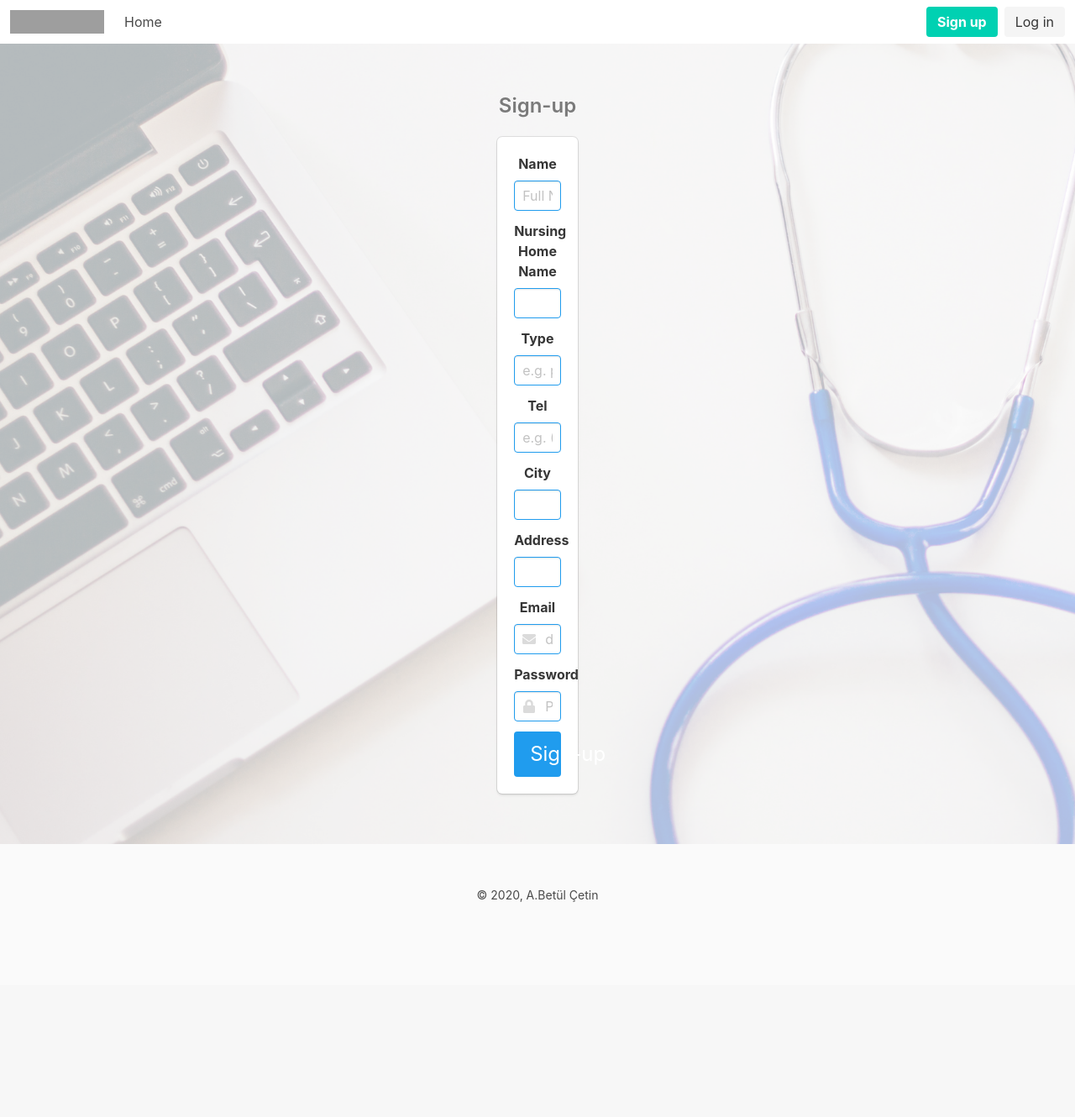
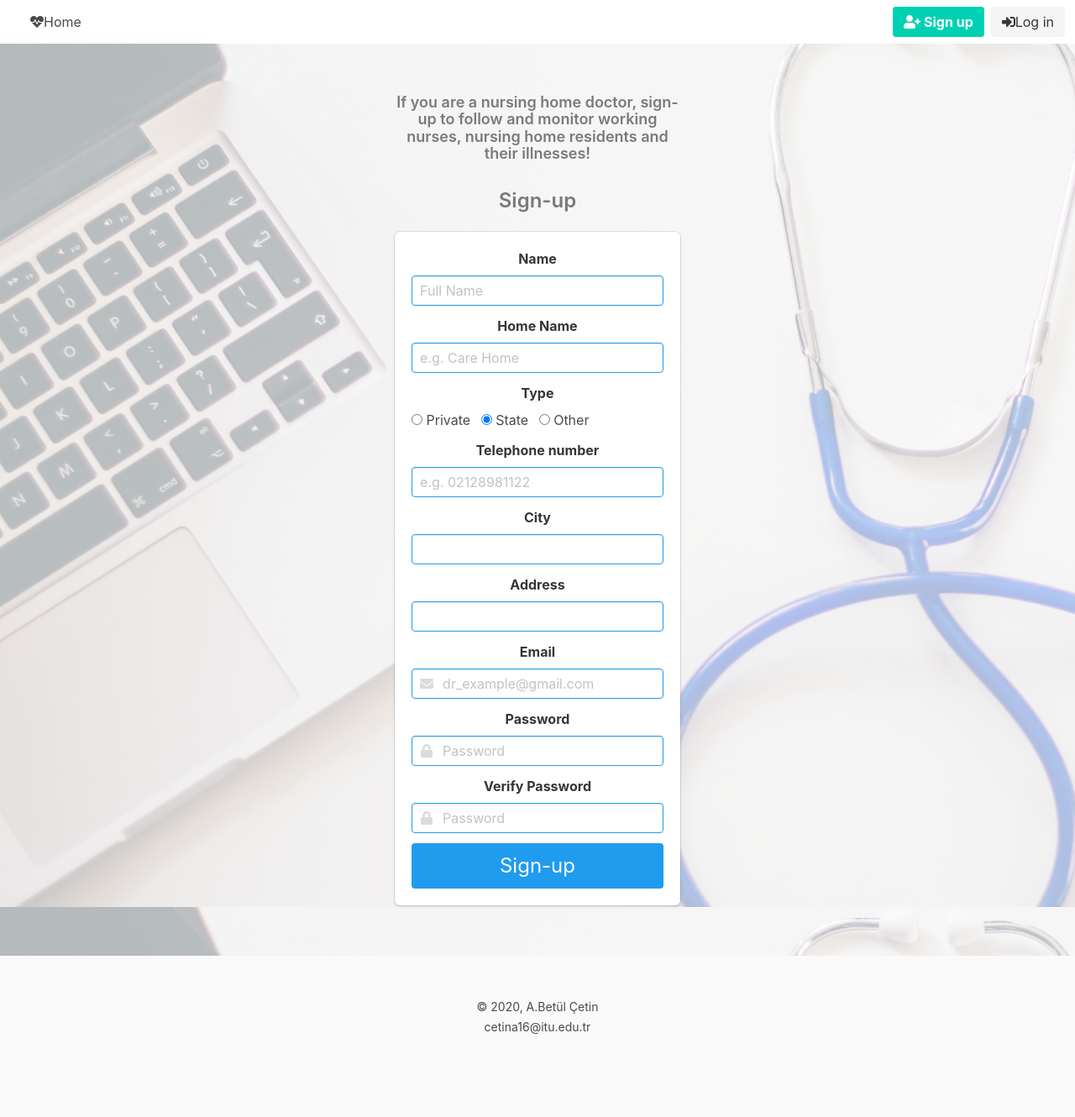
Before and after one commit to cetina16/nursingHome, a Flask app: page /signup in a window 1280 px wide. Shown: the whole page at 84% size. Before the commit the page ends 1074 px from the top, so only its background shows below. Run offline with Flask 2, Linux system fonts and the light colour scheme; parts of the project's set-up code (start-up, migrations or seed data) failed here and were passed over; some libraries are stand-ins or nearby versions; grey boxes are pictures that could not be loaded.

Commit message:
pages modified

```diff
--- a/login.py
+++ /dev/null
@@ -1,4 +0,0 @@
-from passlib.hash import pbkdf2_sha256 as hasher
-password = "doctor1"
-hashed = hasher.hash(password)
-print(hashed)
--- a/server.py
+++ b/server.py
@@ -1,51 +1,30 @@
 from flask import Flask, render_template,request
 import views
-from disease import Disease
-from database import Database
-from flask_login import LoginManager
-from user import get_user
 from flask_mysqldb import MySQLdb
-
-lm = LoginManager()
-
-
-@lm.user_loader
-def load_user(user_id):
-    return get_user(user_id)
-
 
 def create_app():
     app = Flask(__name__)
 
     app.config.from_object("settings")
-    #app.config['SEND_FILE_MAX_AGE_DEFAULT'] = 0
 
     app.add_url_rule("/", view_func=views.home)
-
-    db = MySQLdb.connect(host = "localhost", user ="root", passwd = "1616")
-    app.add_url_rule( "/signup", view_func=views.signup_page, methods=["GET", "POST"])
-    app.add_url_rule( "/diseases", view_func=views.diseases_page, methods=["GET", "POST"])
-    app.add_url_rule( "/residents", view_func=views.residents_page, methods=["GET", "POST"])
-    app.add_url_rule( "/nurses", view_func=views.nurses_page, methods=["GET", "POST"])
-    app.add_url_rule("/resident_edit", view_func=views.resident_add_page, methods=["GET", "POST"]  )
-    app.add_url_rule("/nurse_edit", view_func=views.nurse_add_page, methods=["GET", "POST"]  )
-    app.add_url_rule("/disease_edit", view_func=views.disease_add_page, methods=["GET", "POST"]  )
-    app.add_url_rule("/diseases/<int:disease_key>", view_func=views.disease_page)
-    app.add_url_rule("/nurses/1", view_func=views.nurse_page)
-    app.add_url_rule("/diseases/<int:disease_key>/edit", view_func=views.disease_edit_page, methods=["GET", "POST"])
-
+    app.add_url_rule("/signup", view_func=views.signup_page, methods=["GET", "POST"])
     app.add_url_rule("/login", view_func=views.login_page, methods=["GET", "POST"])
     app.add_url_rule("/logout", view_func=views.logout_page)
     app.add_url_rule("/filter", view_func=views.filter_page)
     app.add_url_rule("/review", view_func=views.review_page)
 
-    lm.init_app(app)
-    lm.login_view = "login_page"
+    app.add_url_rule("/nurse_edit", view_func=views.nurse_add_page, methods=["GET", "POST"]  )
+    app.add_url_rule("/nurses", view_func=views.nurses_page, methods=["GET", "POST"])
 
-    db = Database()
-    db.add_disease(Disease("Diabetes", risklevel=3,period=3))
-    db.add_disease(Disease("Covid-19", risklevel=4))
-    app.config["db"] = db
+    app.add_url_rule("/diseases", view_func=views.diseases_page, methods=["GET", "POST"])
+    app.add_url_rule("/residents", view_func=views.residents_page, methods=["GET", "POST"])
+    app.add_url_rule("/resident_edit", view_func=views.resident_add_page, methods=["GET", "POST"]  )
+    app.add_url_rule("/disease_edit", view_func=views.disease_add_page, methods=["GET", "POST"]  )
+    app.add_url_rule("/diseases/<int:disease_key>", view_func=views.disease_page)
+    app.add_url_rule("/nurses/blabla", view_func=views.nurse_page)
+    app.add_url_rule("/diseases/<int:disease_key>/edit", view_func=views.disease_edit_page, methods=["GET", "POST"])
+
     return app
 
 
--- /dev/null
+++ b/templates/filter.html
@@ -0,0 +1,5 @@
+{% extends "layout.html" %}
+{% block title %}Filter{% endblock %}
+{% block content %}
+    <h1 class="title">Filter</h1>
+{% endblock %}
--- a/templates/layout.html
+++ b/templates/layout.html
@@ -11,10 +11,11 @@
   </head>
   <body>
     <header>
+      <script defer src="https://use.fontawesome.com/releases/v5.14.0/js/all.js"></script>
       <nav class="navbar" role="navigation" aria-label="main navigation">
         <div class="navbar-brand">
-          <a class="navbar-item" href="{{ url_for('home')}}">
-            <img src="https://bulma.io/images/bulma-logo.png" width="112" height="28">
+          <a class="navbar-item" href="{{ url_for('home') }}">
+
           </a>
 
           <a role="button" class="navbar-burger" aria-label="menu" aria-expanded="false" data-target="navbarBasicExample">
@@ -26,14 +27,15 @@
 
         <div id="navbarBasicExample" class="navbar-menu">
           <div class="navbar-start">
-            <a class="navbar-item" href="{{ url_for('home') }}">Home</a>
 
-            {% if current_user.is_admin %}
+            <a class="navbar-item" href="{{ url_for('home') }}"> <i class="fas fa-heartbeat" aria-hidden="true"></i> Home</a>
+
+            {% if islogged %}
             <a class="navbar-item" href="{{ url_for('filter_page') }}">
-              Filter
+              <i class="fas fa-filter" aria-hidden="true"></i>  Filter
             </a>
             <a class="navbar-item" href="{{ url_for('review_page') }}">
-              Review
+              <i class="fas fa-chart-bar" aria-hidden="true"></i>  Analysis
             </a>
 
             <div class="navbar-item has-dropdown is-hoverable">
@@ -69,18 +71,19 @@
             {% endif %}
           </div>
 
+
           <div class="navbar-end">
             <div class="navbar-item">
               <div class="buttons">
-                {% if not current_user.is_authenticated %}
-                <a class="button is-primary"  href="{{ url_for('signup_page') }}">
-                  <strong>Sign up</strong>
-                </a>
-                <a class="button is-light" href="{{ url_for('login_page') }}">Log in</a>
-                {% endif %}
-                {% if current_user.is_authenticated %}
-                {{ current_user.username }}
-                <a class="button is-light" href="{{ url_for('logout_page') }}">Log out</a>
+              {% if not islogged %}
+                <a class="button is-primary"  href="{{ url_for('signup_page') }}"><strong>
+                  <i class="fas fa-user-plus" aria-hidden="true"></i> Sign up</strong></a>
+              <a class="button is-light" href="{{ url_for('login_page') }}">
+                <i class="fas fa-sign-in-alt" aria-hidden="true"></i>Log in</a>
+              {% endif %}
+              {% if islogged %}
+                <a class="button is-light" href="{{ url_for('logout_page') }}">
+                  <i class="fas fa-sign-out-alt" aria-hidden="true"></i> Log out</a>
               {% endif %}
               </div>
             </div>
@@ -89,19 +92,25 @@
       </nav>
     </header>
     <main>
-      {% for message in get_flashed_messages() %}
-      <div class="notification is-info">{{ message }}</div>
-      {% endfor %}
       <section class="section">
         <div class="content">
+
+          {% for message in get_flashed_messages() %}
+            <div class="notification">
+            {{message}}
+            </div>
+          {% endfor %}
+
+
           {% block content %}{% endblock %}
+
         </div>
       </section>
     </main>
 
     <footer class="footer">
       <div class="content">
-        <small>&copy; 2020, A.Betül Çetin </small>
+        <small>&copy; 2020, A.Betül Çetin  <br> cetina16@itu.edu.tr</small>
       </div>
     </footer>
   </body>
--- a/templates/signup.html
+++ b/templates/signup.html
@@ -1,51 +1,65 @@
 {% extends "layout.html" %}
-{% block title %}Sign-up{% endblock %}
+{% block title %} Signup {% endblock %}
 {% block content %}
-
+{% if not islogged %}
 <script defer src="https://use.fontawesome.com/releases/v5.14.0/js/all.js"></script>
 <section class="hero">
-      <div class="container has-text-centered">
-        <div class="column is-4 is-offset-4">
+<div class="container has-text-centered">
+    <div class="column is-4 is-offset-4">
+        <h5 class="title has-text-grey"> If you are a nursing home doctor, sign-up to follow and monitor working nurses, nursing home residents and their illnesses!</h5>
+
         <h3 class="title has-text-grey">Sign-up</h3>
           <div class="box">
                 <form action="" method="post" name="signup">
                 <div class="field">
                     <label for="name" class="label">Name</label>
                     <div class="control">
-                    <input class="input is-info" name="name" required="required" type="text" placeholder="Full Name" value="{{ values['name'] }}"/>
+                    <input class="input is-info" name="name" required="required" type="text" placeholder="Full Name" maxlength = "40" value="{{ values['name'] }}"/>
                     </div>
                 </div>
                 <div class="field">
-                    <label for="homename" class="label">Nursing Home Name</label>
+                    <label for="homename" class="label">Home Name</label>
                     <div class="control">
-                    <input class="input is-info" name="homename" type="text" required="required" value="{{ values['homename'] }}" placeholder=""/>
+                    <input class="input is-info" name="homename" type="text" required="required" value="{{ values['homename'] }}"  maxlength = "40" placeholder="e.g. Care Home"/>
                     </div>
                 </div>
                 <div class="field">
                     <label for="type" class="label">Type</label>
                     <div class="control">
-                    <input class="input is-info" name="type" type="text" required="required" value="{{ values['type'] }}" placeholder="e.g. private"/>
+                      <label class="radio">
+                        <input type="radio" type="text"  name="type" required="required" value="private">
+                        Private
+                      </label>
+                      <label class="radio">
+                        <input type="radio" type="text"  name="type" checked required="required" value="state">
+                        State
+                      </label>
+                      <label class="radio">
+                        <input type="radio" type="text"  name="type" required="required" value="other">
+                        Other
+                      </label>
+
                     </div>
                 </div>
 
 
                 <div class="field">
-                    <label for="tel" class="label">Tel</label>
+                    <label for="tel" class="label">Telephone number</label>
                     <div class="control">
-                    <input class="input is-info" name="tel" type="tel" required="required" value="{{ values['tel'] }}" placeholder="e.g. (256) 226 55 09"/>
+                    <input class="input is-info" name="tel" type="tel" required="required" value="{{ values['tel'] }}" maxlength = "11" placeholder="e.g. 02128981122"/>
                     </div>
                 </div>
 
                 <div class="field">
                     <label for="city" class="label">City</label>
                     <div class="control">
-                    <input class="input is-info" name="city" type="text" required="required" value="{{ values['city'] }}" placeholder=""/>
+                    <input class="input is-info" name="city" type="text" required="required" value="{{ values['city'] }}"  maxlength = "40" placeholder=""/>
                     </div>
                 </div>
                 <div class="field">
                     <label for="address" class="label">Address</label>
                     <div class="control">
-                    <input class="input is-info" name="address" type="text" required="required" value="{{ values['address'] }}" placeholder=""/>
+                    <input class="input is-info" name="address" type="text" required="required" value="{{ values['address'] }}" maxlength = "90" placeholder=""/>
                     </div>
                 </div>
 
@@ -72,6 +86,17 @@
                         </p>
                     </div>
                 </div>
+                <div class="field">
+                    <label for="password"class="label">Verify Password</label>
+                    <div class="control">
+                        <p class="control has-icons-left">
+                        <input class="input is-info" type="password" name="password2" placeholder="Password" required="required" value="{{ values['password2'] }}"/>
+                        <span class="icon is-small is-left">
+                            <i class="fas fa-lock"></i>
+                        </span>
+                        </p>
+                    </div>
+                 </div>
 
                 <button class="button is-block is-info is-large is-fullwidth">Sign-up</button>
 
@@ -79,7 +104,13 @@
                 </form>
         </div>
     </div>
+
+
+
+
+
+
 </div>
 </section>
-
-  {% endblock %}
+{% endif %}
+{% endblock %}
--- a/views.py
+++ b/views.py
@@ -1,18 +1,27 @@
-from flask import render_template,request,redirect,url_for
+from flask import render_template,request,redirect,url_for,flash
 from datetime import date
 from flask import current_app
-from disease import Disease
-from resident import Resident
-from forms import LoginForm
-from user import get_user
 from passlib.hash import pbkdf2_sha256 as hasher
-from flask_login import login_user,logout_user
 from flask_mysqldb import MySQLdb
+
+homeid = 0
+doctorid = 0
+LOGGED = False
 
 def home():
     today = date.today()
     date_time = today.strftime("%m/%d/%Y")
-    return render_template("home.html", date=date_time)
+    name = None
+    global homeid
+    if homeid != 0:
+        db = MySQLdb.connect(host="localhost", user="root", passwd="1616", db="db_nursing")
+        cursor = db.cursor()
+        cursor.execute("SELECT * FROM Doctor WHERE nursinghomeid=%s",(homeid,))
+        data = cursor.fetchone()
+        cursor.close()
+        name = data[2]  #doctor name
+    return render_template("home.html",islogged=LOGGED ,date=date_time,name=name)
+
 
 def disease_add_page():
     if request.method == "GET":
@@ -68,26 +77,18 @@
         db.update_disease(disease_key, disease)
         return redirect(url_for("disease_page", disease_key=disease_key))
 
-def login_page():
-    form = LoginForm()
-    if form.validate_on_submit():
-        email = form.data["email"]
-        user = get_user(email)
-        if user is not None:
-            password = form.data["password"]
-            if hasher.verify(password, user.password):
-                login_user(user)
-                #flash("You have logged in.")
-                next_page = request.args.get("next", url_for("home"))
-                return redirect(next_page)
-        #flash("Invalid credentials.")
-    return render_template("login.html", form=form)
-
 
 def logout_page():
-    logout_user()
-    #flash("You have logged out.")
-    return redirect(url_for("home"))
+    today = date.today()
+    date_time = today.strftime("%m/%d/%Y")
+    global homeid
+    global doctorid
+    global LOGGED
+    LOGGED = False
+    doctorid = 0
+    homeid = 0
+    name = None
+    return render_template("home.html",islogged=LOGGED,name=name,date=date_time)
 
 def resident_add_page():
     if request.method == "GET":
@@ -131,37 +132,56 @@
 
 def nurses_page():
     if request.method == "GET":
+        global homeid
+        global LOGGED
         db = MySQLdb.connect(host="localhost", user="root", passwd="1616", db="db_nursing")
         cursor = db.cursor()
-        query = "SELECT name,capacity FROM nurse"
-        cursor.execute(query)
+        cursor.execute("SELECT name,capacity,type,address,tel FROM Nurse WHERE nursinghomeid=%s",(homeid,))
         values = cursor.fetchall()
-        return render_template("nurses.html",values=values)
+        return render_template("nurses.html",values=values,islogged=LOGGED)
     else:
+        form_nurse_keys = request.form.getlist("nurse_keys")
+        db = MySQLdb.connect(host="localhost", user="root", passwd="1616", db="db_nursing")
+        cursor = db.cursor()
+
+        for nurse_key in form_nurse_keys:
+            cursor.execute("SELECT * FROM Nurse WHERE nurseid=%s",(nurse_key,) )
+            data = cursor.fetchone()
+            if data is not None:
+                cursor.execute("DELETE * FROM Nurse WHERE nurseid=%s",(nurse_key,) )
         return redirect(url_for("nurses_page"))
 
 def nurse_add_page():
+    global LOGGED
     if request.method == "GET":
-        values = {"name": "", "capacity": ""}
+        values = {"name": "", "capacity": "", "type":"","tel":"","address":""}
         return render_template(
-            "nurse_edit.html", values = values,
+            "nurse_edit.html", values = values,islogged=LOGGED
         )
     else:
+        global homeid
         form_name = request.form["name"]
         form_capacity = request.form["capacity"]
+        form_type = request.form["type"]
+        form_tel = request.form["tel"]
+        form_address = request.form["address"]
         name = str(form_name)
         capacity = str(form_capacity)
-        homeid = "1"
+        type_ = str (form_type)
+        tel = str(form_tel)
+        address = str(form_address)
+
         db = MySQLdb.connect(host="localhost", user="root", passwd="1616", db="db_nursing")
         cursor = db.cursor()
 
-        insert_stmt = "INSERT INTO Nurse(name,capacity) VALUES (%s,%s)"
-        data = (name,capacity)
+        insert_stmt = "INSERT INTO Nurse(name,capacity,type,address,tel,nursinghomeid) VALUES (%s,%s,%s,%s,%s,%s)"
+        data = (name,capacity,type_,address,tel,homeid)
         cursor.execute(insert_stmt, data)
 
         db.commit()
         cursor.close()
         return redirect(url_for("nurses_page"))
+
 
 def nurse_page():  # this will take parameter
     db = MySQLdb.connect(host="localhost", user="root", passwd="1616", db="db_nursing")
@@ -173,27 +193,40 @@
     return "success"
 
 def filter_page():
-    return render_template("filter.html")
+    return render_template("filter.html",islogged=LOGGED)
 def review_page():
-    return render_template("review.html")
+    return render_template("review.html",islogged=LOGGED)
 
 def signup_page():
     if request.method == "GET":
-        values = {"name": "", "homename": "","city":"", "email":"","password":"",
+        values = {"name": "", "homename": "","city":"", "email":"","password":"", "password2":"",
         "type":"", "address":"", "tel":""
         }
-        return render_template(
-            "signup.html", values = values,
-        )
+        return render_template("signup.html", values = values,)
     else:
         form_name = request.form["name"]
         form_homename = request.form["homename"]
         form_city = request.form["city"]
         form_email = request.form["email"]
         form_password = request.form["password"]
+        form_password2 = request.form["password2"]
         form_address = request.form["address"]
         form_tel = request.form["tel"]
         form_type = request.form["type"]
+
+        db = MySQLdb.connect(host="localhost", user="root", passwd="1616", db="db_nursing")
+        cursor = db.cursor()
+        cursor.execute("SELECT * FROM Doctor WHERE email=%s",(form_email,) )
+        data = cursor.fetchone()
+        if data is not None:
+            flash("This email is registered in the system!")
+            return redirect(request.url)
+        if not len(form_password) >= 4:
+            flash("Password must be at least 4 characters!")
+            return redirect(request.url)
+        if form_password != form_password2:
+            flash("Please verify password!")
+            return redirect(request.url)
 
         name = str(form_name)
         homename = str(form_homename)
@@ -206,22 +239,90 @@
 
         hashed_password = hasher.hash(password)
 
-        db = MySQLdb.connect(host="localhost", user="root", passwd="1616", db="db_nursing")
-        cursor = db.cursor()
+        #cursor.execute("DROP TABLE IF EXISTS Doctor")
+        #cursor.execute ("DROP TABLE IF EXISTS Nurse")
+        #cursor.execute("DROP TABLE IF EXISTS Nursinghome")
 
-        cursor.execute("DROP TABLE IF EXISTS Doctor")
-        cursor.execute("DROP TABLE IF EXISTS Nursinghome")
-
-        cursor.execute("CREATE TABLE Nursinghome(homeid INT AUTO_INCREMENT,name VARCHAR(40) NOT NULL,city VARCHAR(40) NOT NULL,type VARCHAR(40) NOT NULL,address VARCHAR(40) NOT NULL,tel VARCHAR(40) NOT NULL,PRIMARY KEY (homeid))")
-        cursor.execute("CREATE TABLE Doctor(doctorid INT AUTO_INCREMENT,email VARCHAR(40) UNIQUE,name VARCHAR (40) NOT NULL ,password VARCHAR (64)  NOT NULL ,nursinghomeid INT,FOREIGN KEY (nursinghomeid)  REFERENCES Nursinghome(homeid) ON DELETE CASCADE ON UPDATE CASCADE,PRIMARY KEY (doctorid))")
+        cursor.execute("""CREATE TABLE IF NOT EXISTS Nursinghome(homeid INT AUTO_INCREMENT,
+                        name VARCHAR(40) NOT NULL,
+                        city VARCHAR(40) NOT NULL,
+                        type VARCHAR(40) NOT NULL,
+                        address VARCHAR(40) NOT NULL,
+                        tel VARCHAR(40) NOT NULL,
+                        PRIMARY KEY (homeid))""")
+        cursor.execute("""CREATE TABLE IF NOT EXISTS Doctor(doctorid INT AUTO_INCREMENT,
+                            email VARCHAR(40) UNIQUE,
+                            name VARCHAR (40) NOT NULL ,
+                            password VARCHAR (100)  NOT NULL ,
+                            nursinghomeid INT,
+                            FOREIGN KEY (nursinghomeid)
+                            REFERENCES Nursinghome(homeid)
+                            ON DELETE CASCADE
+                            ON UPDATE CASCADE,
+                            PRIMARY KEY (doctorid))""")
+        cursor.execute("""CREATE TABLE IF NOT EXISTS Nurse(nurseid INT AUTO_INCREMENT,
+                        name VARCHAR(40) NOT NULL,
+                        capacity INT NOT NULL,
+                        type VARCHAR(40) NOT NULL,
+                        address VARCHAR(90) NOT NULL,
+                        tel VARCHAR(40) NOT NULL,
+                        nursinghomeid  INT NOT NULL,
+                        FOREIGN KEY (nursinghomeid)
+                        REFERENCES Nursinghome(homeid)
+                        ON DELETE CASCADE
+                        ON UPDATE CASCADE,
+                        PRIMARY KEY (nurseid))""")
 
         line1 = "INSERT INTO Nursinghome(name,city,type,address,tel) VALUES (%s,%s,%s,%s,%s)"
         data1 = (homename,city,type_,address,tel)
         cursor.execute(line1, data1)
 
-        line2 = "INSERT INTO Doctor(name,email,password) VALUES (%s,%s,%s)"
-        data2 = (name,email,hashed_password)
+        query = "SELECT LAST_INSERT_ID()"
+        cursor.execute(query)
+        homeid = cursor.fetchall()
+
+        line2 = "INSERT INTO Doctor(name,email,password,nursinghomeid) VALUES (%s,%s,%s,%s)"
+        data2 = (name,email,hashed_password,homeid)
         cursor.execute(line2, data2)
         db.commit()
         cursor.close()
+    flash("Account created!")
     return redirect(url_for("login_page"))
+
+def login_page():
+    global LOGGED
+    if request.method == "GET":
+        values = {"email":"","password":""}
+        return render_template("login.html", values = values,islogged=LOGGED)
+    else:
+        form_email = request.form["email"]
+        form_password = request.form["password"]
+
+        db = MySQLdb.connect(host="localhost", user="root", passwd="1616", db="db_nursing")
+        cursor = db.cursor()
+        cursor.execute("SELECT * FROM Doctor WHERE email=%s",(form_email,) )
+
+        data = cursor.fetchone()
+        cursor.close()
+        global homeid
+        global doctorid
+        if data is not None:
+            if hasher.verify(form_password,data[3]):
+                homeid_db = data[4] #nursinghome id
+                doctorid_db = data[0]  #doctor id
+                name = data[2]
+                homeid = homeid_db
+                doctorid = doctorid_db
+                today = date.today()
+                date_time = today.strftime("%m/%d/%Y")
+                LOGGED = True
+                islogged = LOGGED
+                return render_template("home.html",islogged=islogged,name=name,date=date_time)
+            else:
+                islogged = LOGGED
+                flash("Wrong Password!")
+                return redirect(url_for("login_page",islogged=islogged))
+        else:
+            islogged = LOGGED
+            flash("Wrong Email!")
+            return redirect(url_for("login_page",islogged=islogged))
```
Also changed, not shown: forms.py (deleted, +0 -7 lines), settings.py (+0 -11 lines), templates/home.html (+33 -11 lines), templates/login.html (+32 -23 lines), templates/nurse_edit.html (+31 -14 lines), templates/nurses.html (+20 -8 lines), user.py (+26 -13 lines), static/itu.jpg (added), templates/diseases.html (line endings or trailing spaces).
